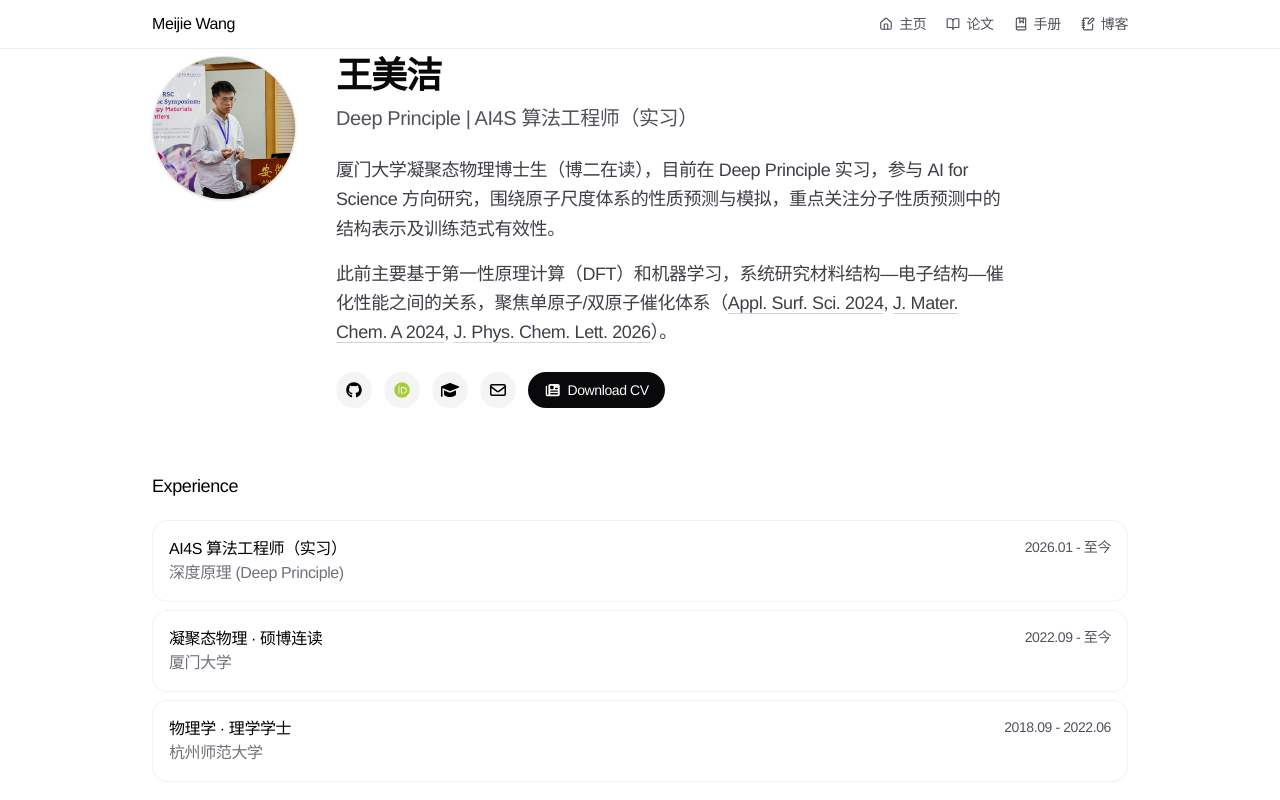
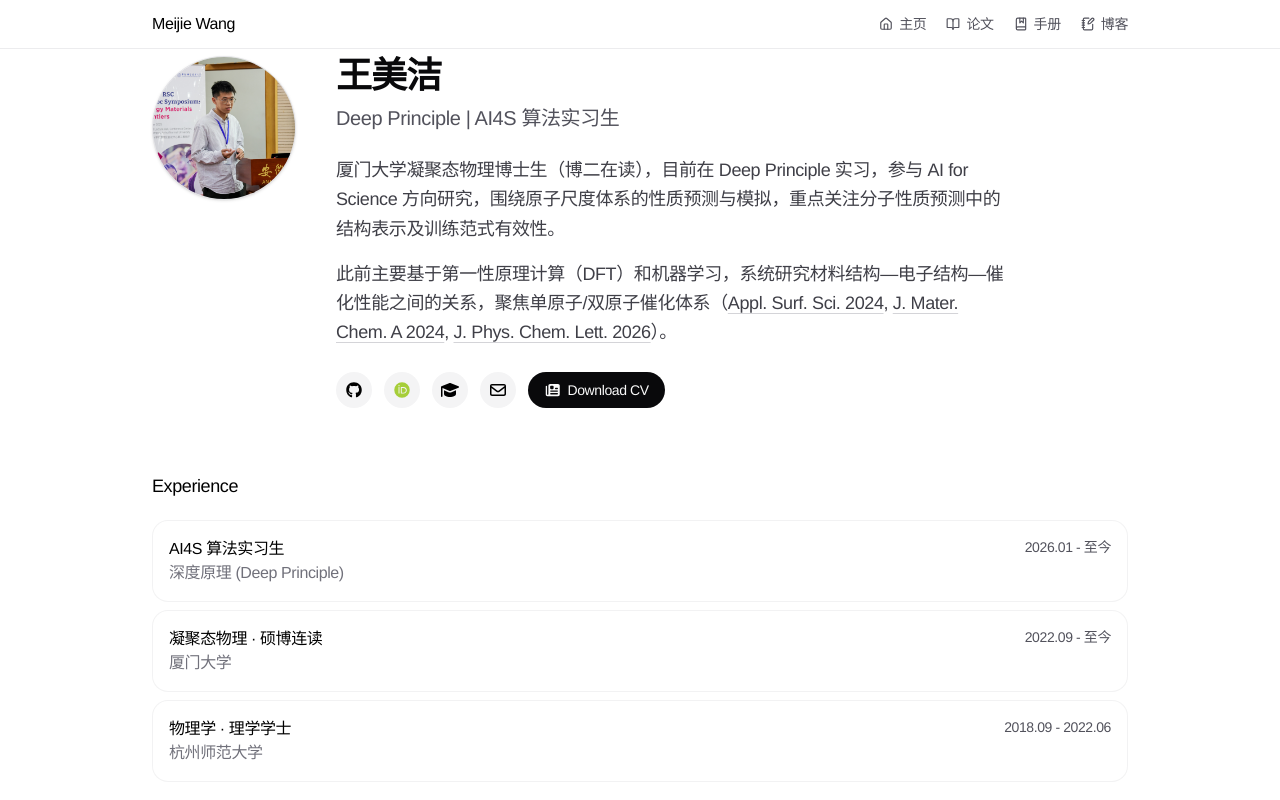
Before and after one commit to Migie-cphy/migie-site, a Next.js app: page / in a window 1280 px wide. Shown: the top 800 px of the page. Built offline with nearby package versions, Linux system fonts and the light colour scheme.

Commit message:
rename AI4S internship title wording

```diff
--- a/app/data.ts
+++ b/app/data.ts
@@ -204,7 +204,7 @@ export const PROJECTS: Project[] = [
 export const EXPERIENCE: Experience[] = [
   {
     organization: '深度原理 (Deep Principle)',
-    title: 'AI4S 算法工程师（实习）',
+    title: 'AI4S 算法实习生',
     start: '2026.01',
     end: '至今',
     link: 'https://www.deepprinciple.com',
--- a/app/page.tsx
+++ b/app/page.tsx
@@ -144,7 +144,7 @@ export default function Personal() {
               王美洁
             </h1>
             <p className="mt-2 text-xl text-zinc-600 dark:text-zinc-400">
-              Deep Principle | AI4S 算法工程师（实习）
+              Deep Principle | AI4S 算法实习生
             </p>
 
             <div className="mt-6 max-w-2xl text-lg leading-relaxed text-zinc-700 dark:text-zinc-300 [&_p]:mb-4 [&_p:last-child]:mb-0">
```
